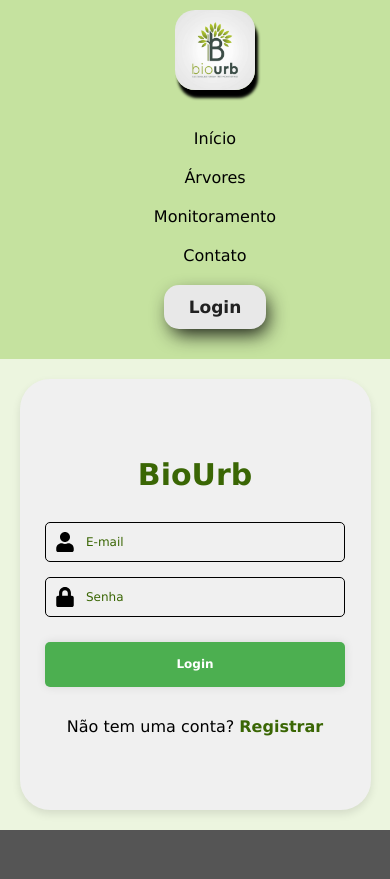
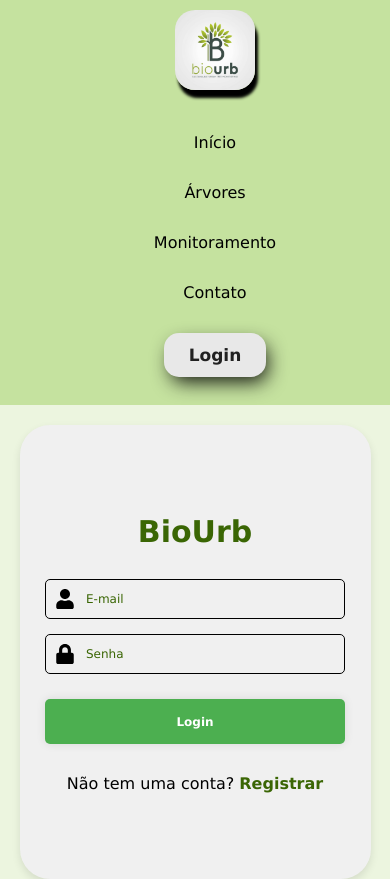
Before and after one commit to Viniglienke/Projeto_Integrador, a React (Vite) app in the folder frontend/app/: page / in a window 390 px wide. Shown: the top 879 px of the page. Built offline with nearby package versions, Linux system fonts and the light colour scheme; no server answers.

Commit message:
ajuste responsividade e ortografia

```diff
--- a/frontend/app/src/components/layout/Navbar.module.css
+++ b/frontend/app/src/components/layout/Navbar.module.css
@@ -19,7 +19,10 @@
   display: flex;
   list-style: none;
   align-items: center;
-
+  flex-direction: row;
+  flex-wrap: wrap;
+  justify-content: center;
+  gap: 15px;
 }
 
 .navbar ul li a{
@@ -131,10 +134,6 @@ left: 0%;
     margin-bottom: 15px;
   }
 
-  .list {
-    flex-direction: column;
-    margin-top: 10px;
-  }
 
   .item {
     margin: 10px 0;
@@ -165,8 +164,13 @@ left: 0%;
   }
 
   .item {
-    margin: 10px 0;
-  }
+  margin: 8px 0;
+  text-align: center;
+}
+
+.button {
+  display: inline-block;
+}
 
 
 
--- a/frontend/app/src/components/pages/Monitoring.jsx
+++ b/frontend/app/src/components/pages/Monitoring.jsx
@@ -205,7 +205,7 @@ const Monitoring = () => {
                             value={currentTree.estado_saude}
                             onChange={handleInputChange}
                         >
-                            <option value="" disabled>Sáude da Árvore</option>
+                            <option value="" disabled>Saúde da Árvore</option>
                             <option value="Saudável">Saudável</option>
                             <option value="Doente">Doente</option>
                             <option value="Morrendo">Morrendo</option>
```
